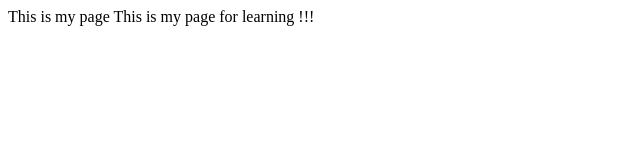
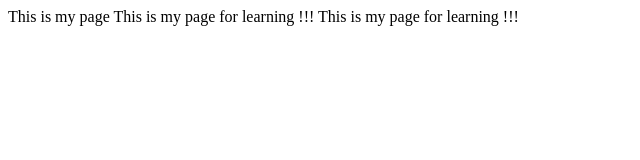
Before and after one commit to Ravich2410/Ravitestubuntu, a plain HTML site: page index.html in a window 1280 px wide. Shown: the whole page, without its empty margins (0-640 px from the left). Drawn offline with Linux system fonts and the light colour scheme.

Commit message:
New commit to check jenkins job trigger

```diff
--- a/index.html
+++ b/index.html
@@ -1,5 +1,5 @@
 <html>
 <head> This is my page </head>
-
+<body> This is my page for learning !!!</body>
 <body> This is my page for learning !!!</body>
 </html>
```
